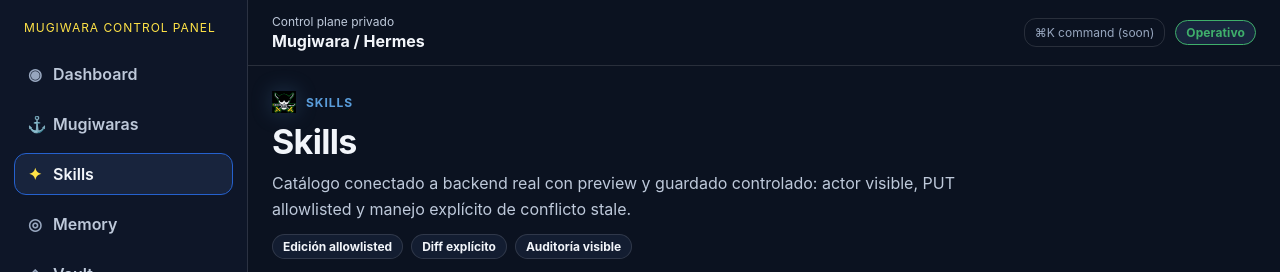
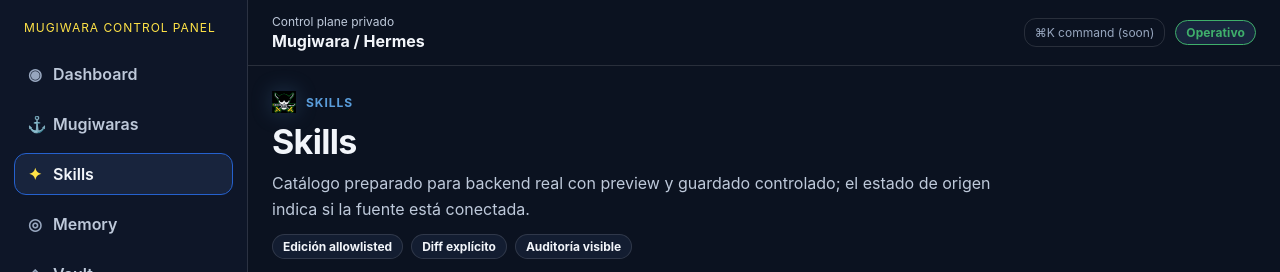
Before and after one commit to asistentes-mugiwara/mugiwara-control-panel, a Next.js app in the folder apps/web/: page /skills in a window 1280 px wide. Shown: the top 272 px of the page. Built offline with nearby package versions, Linux system fonts and the light colour scheme; no server answers.

Commit message:
fix: sanitize source state error details
Mugiwara-Agent: zoro
Signed-off-by: zoro <asistentes.mugiwara@gmail.com>

```diff
--- a/apps/web/src/app/mugiwaras/page.tsx
+++ b/apps/web/src/app/mugiwaras/page.tsx
@@ -68,7 +68,7 @@
       return getMugiwarasConfigNotice(error)
     }
 
-    const detail = error instanceof MugiwarasApiError ? `${error.code}: ${error.message}` : error instanceof Error ? error.message : 'Error desconocido'
+    const errorCode = error instanceof MugiwarasApiError ? error.code : 'fetch_failed'
     return {
       state: 'error',
       cards: mugiwaraCardFixture,
@@ -78,7 +78,7 @@
         title: 'No se pudo cargar la API read-only de Mugiwara',
         description:
           'La UI cae al fixture saneado para no romper el shell. No se muestra AGENTS.md si la fuente backend no está disponible y no se exponen detalles host.',
-        detail: `Estado técnico: ${detail}`,
+        detail: `Estado técnico: ${errorCode}`,
       },
     }
   }
--- a/apps/web/src/app/skills/page.tsx
+++ b/apps/web/src/app/skills/page.tsx
@@ -86,7 +86,7 @@
         status: 'incidencia' as const,
         title: 'Skills con fuente degradada',
         description: 'La superficie mantiene el shell, pero la conectividad o la respuesta saneada del BFF impiden mostrar catálogo y detalle con garantías. No se exponen URLs internas ni salidas crudas.',
-        detail: errorMessage ? `Estado técnico: ${errorMessage}` : 'Estado técnico: error',
+        detail: 'Estado técnico: error',
       }
     case 'empty':
       return {
@@ -386,7 +386,7 @@
       <PageHeader
         eyebrow="Skills"
         title="Skills"
-        subtitle="Catálogo conectado a backend real con preview y guardado controlado: actor visible, PUT allowlisted y manejo explícito de conflicto stale."
+        subtitle="Catálogo preparado para backend real con preview y guardado controlado; el estado de origen indica si la fuente está conectada."
         mugiwaraSlug="zoro"
         detailPills={["Edición allowlisted", "Diff explícito", "Auditoría visible"]}
       />
```
